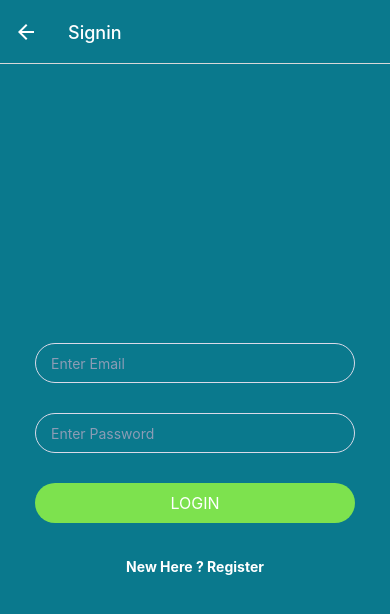
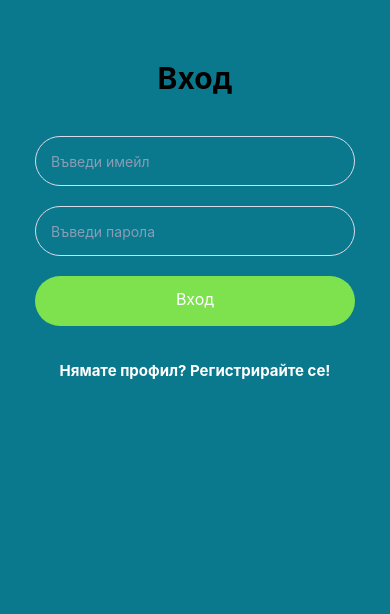
Before and after one commit to ataleksandrov/report-mobile, a React Native app: screen /Signin in a window 390 px wide. Shown: the top 614 px of the page. Built offline with nearby package versions, Linux system fonts and the light colour scheme.

Commit message:
refactor signin and signup screens

```diff
--- a/App.tsx
+++ b/App.tsx
@@ -15,13 +15,13 @@ export default function App() {
   return (
     <NavigationContainer>
       <Stack.Navigator
-        initialRouteName="Singup"
+        initialRouteName="Вход"
         screenOptions={{
           headerTintColor: 'white',
           headerStyle: {backgroundColor: '#0a798d'},
         }}>
-        <Stack.Screen name="Singup" component={Signup} />
-        <Stack.Screen name="Signin" component={Signin} />
+        <Stack.Screen name="Регистрация" component={Signup} options={{headerShown: false}}/>
+        <Stack.Screen name="Вход" component={Signin} options={{headerShown: false}}/>
         <Stack.Screen
           name="Navigation"
           component={Navigation}
--- a/package.json
+++ b/package.json
@@ -18,6 +18,7 @@
     "react-native": "0.66.2",
     "react-native-dropdown-picker": "^5.2.3",
     "react-native-gesture-handler": "^1.10.3",
+    "react-native-image-picker": "^4.6.0",
     "react-native-maps": "^0.29.3",
     "react-native-modal": "^13.0.0",
     "react-native-paper": "^4.10.0",
--- a/src/screens/singin.tsx
+++ b/src/screens/singin.tsx
@@ -38,12 +38,13 @@ const LoginScreen = ({navigation}) => {
   return (
     <View style={styles.mainBody}>
       <Loader loading={loading} />
-      <ScrollView
-        keyboardShouldPersistTaps="handled"
+      <Text style={headerStyles.title}>Вход</Text>
+      <View
+        // keyboardShouldPersistTaps="handled"
         contentContainerStyle={{
           flex: 1,
-          justifyContent: 'center',
-          alignContent: 'center',
+          // justifyContent: 'center',
+          // alignContent: 'center',
         }}>
         <View>
           <KeyboardAvoidingView enabled>
@@ -52,7 +53,7 @@ const LoginScreen = ({navigation}) => {
               <TextInput
                 style={styles.inputStyle}
                 onChangeText={UserEmail => setUserEmail(UserEmail)}
-                placeholder="Enter Email" //dummy@abc.com
+                placeholder="Въведи имейл" //dummy@abc.com
                 placeholderTextColor="#8b9cb5"
                 autoCapitalize="none"
                 keyboardType="email-address"
@@ -65,7 +66,7 @@ const LoginScreen = ({navigation}) => {
               <TextInput
                 style={styles.inputStyle}
                 onChangeText={UserPassword => setUserPassword(UserPassword)}
-                placeholder="Enter Password" //12345
+                placeholder="Въведи парола" //12345
                 placeholderTextColor="#8b9cb5"
                 keyboardType="default"
                 onSubmitEditing={Keyboard.dismiss}
@@ -82,16 +83,16 @@ const LoginScreen = ({navigation}) => {
               style={styles.buttonStyle}
               activeOpacity={0.5}
               onPress={handleSubmitPress}>
-              <Text style={styles.buttonTextStyle}>LOGIN</Text>
+              <Text style={styles.buttonTextStyle}>Вход</Text>
             </TouchableOpacity>
             <Text
               style={styles.registerTextStyle}
-              onPress={() => navigation.navigate('RegisterScreen')}>
-              New Here ? Register
+              onPress={() => navigation.navigate('Регистрация')}>
+              Нямате профил? Регистрирайте се!
             </Text>
           </KeyboardAvoidingView>
         </View>
-      </ScrollView>
+      </View>
     </View>
   );
 };
@@ -100,9 +101,7 @@ export default LoginScreen;
 const styles = StyleSheet.create({
   mainBody: {
     flex: 1,
-    justifyContent: 'center',
     backgroundColor: '#0a798d',
-    alignContent: 'center',
   },
   SectionStyle: {
     flexDirection: 'row',
@@ -117,7 +116,7 @@ const styles = StyleSheet.create({
     borderWidth: 0,
     color: '#FFFFFF',
     borderColor: '#7DE24E',
-    height: 40,
+    height: 50,
     alignItems: 'center',
     borderRadius: 30,
     marginLeft: 35,
@@ -127,7 +126,7 @@ const styles = StyleSheet.create({
   },
   buttonTextStyle: {
     color: '#FFFFFF',
-    paddingVertical: 10,
+    paddingVertical: 13,
     fontSize: 16,
   },
   inputStyle: {
@@ -137,13 +136,14 @@ const styles = StyleSheet.create({
     paddingRight: 15,
     borderWidth: 1,
     borderRadius: 30,
+    height: 50,
     borderColor: '#dadae8',
   },
   registerTextStyle: {
     color: '#FFFFFF',
     textAlign: 'center',
     fontWeight: 'bold',
-    fontSize: 14,
+    fontSize: 15,
     alignSelf: 'center',
     padding: 10,
   },
@@ -153,3 +153,16 @@ const styles = StyleSheet.create({
     fontSize: 14,
   },
 });
+
+const headerStyles = StyleSheet.create({
+  title: {
+    paddingTop: 60,
+    paddingBottom: 20,
+    fontSize: 30,
+    textAlign: 'center',
+    color: 'black',
+    backgroundColor: '#0a798d',
+    fontWeight: 'bold',
+    // textDecorationLine: 'underline',
+  },
+});
--- a/src/screens/singup.tsx
+++ b/src/screens/singup.tsx
@@ -69,8 +69,8 @@ const Signup = (props: {navigation: {navigate: (arg0: string) => void}}) => {
         <TouchableOpacity
           style={styles.buttonStyle}
           activeOpacity={0.5}
-          onPress={() => props.navigation.navigate('Signin')}>
-          <Text style={styles.buttonTextStyle}>Login Now</Text>
+          onPress={() => props.navigation.navigate('Вход')}>
+          <Text style={styles.buttonTextStyle}>Вход</Text>
         </TouchableOpacity>
       </View>
     );
@@ -78,8 +78,9 @@ const Signup = (props: {navigation: {navigate: (arg0: string) => void}}) => {
   return (
     <View style={{flex: 1, backgroundColor: '#0a798d'}}>
       <Loader loading={loading} />
-      <ScrollView
-        keyboardShouldPersistTaps="handled"
+      <Text style={headerStyles.title}>Регистрация</Text>
+      <View
+        // keyboardShouldPersistTaps="handled"
         contentContainerStyle={{
           justifyContent: 'center',
           alignContent: 'center',
@@ -90,7 +91,7 @@ const Signup = (props: {navigation: {navigate: (arg0: string) => void}}) => {
               style={styles.inputStyle}
               onChangeText={UserName => setUserName(UserName)}
               underlineColorAndroid="#f000"
-              placeholder="Enter Name"
+              placeholder="Въведи име"
               placeholderTextColor="#8b9cb5"
               autoCapitalize="sentences"
               returnKeyType="next"
@@ -102,7 +103,7 @@ const Signup = (props: {navigation: {navigate: (arg0: string) => void}}) => {
               style={styles.inputStyle}
               onChangeText={UserEmail => setUserEmail(UserEmail)}
               underlineColorAndroid="#f000"
-              placeholder="Enter Email"
+              placeholder="Въведи имейл"
               placeholderTextColor="#8b9cb5"
               keyboardType="email-address"
               returnKeyType="next"
@@ -114,7 +115,7 @@ const Signup = (props: {navigation: {navigate: (arg0: string) => void}}) => {
               style={styles.inputStyle}
               onChangeText={UserPassword => setUserPassword(UserPassword)}
               underlineColorAndroid="#f000"
-              placeholder="Enter Password"
+              placeholder="Въведи парола"
               placeholderTextColor="#8b9cb5"
               returnKeyType="next"
               secureTextEntry={true}
@@ -128,10 +129,10 @@ const Signup = (props: {navigation: {navigate: (arg0: string) => void}}) => {
             style={styles.buttonStyle}
             activeOpacity={0.5}
             onPress={handleSubmitButton}>
-            <Text style={styles.buttonTextStyle}>REGISTER</Text>
+            <Text style={styles.buttonTextStyle}>Регистрация</Text>
           </TouchableOpacity>
         </KeyboardAvoidingView>
-      </ScrollView>
+      </View>
     </View>
   );
 };
@@ -151,7 +152,7 @@ const styles = StyleSheet.create({
     borderWidth: 0,
     color: '#FFFFFF',
     borderColor: '#7DE24E',
-    height: 40,
+    height: 50,
     alignItems: 'center',
     borderRadius: 30,
     marginLeft: 35,
@@ -161,7 +162,7 @@ const styles = StyleSheet.create({
   },
   buttonTextStyle: {
     color: '#FFFFFF',
-    paddingVertical: 10,
+    paddingVertical: 13,
     fontSize: 16,
   },
   inputStyle: {
@@ -172,6 +173,7 @@ const styles = StyleSheet.create({
     borderWidth: 1,
     borderRadius: 30,
     borderColor: '#dadae8',
+    height: 50,
   },
   errorTextStyle: {
     color: 'red',
@@ -185,3 +187,16 @@ const styles = StyleSheet.create({
     padding: 30,
   },
 });
+
+const headerStyles = StyleSheet.create({
+  title: {
+    paddingTop: 60,
+    paddingBottom: 20,
+    fontSize: 30,
+    textAlign: 'center',
+    color: 'black',
+    backgroundColor: '#0a798d',
+    fontWeight: 'bold',
+    // textDecorationLine: 'underline',
+  },
+});
```
Also changed, not shown: 7 other files (tests, documents, lock files or other folders).
